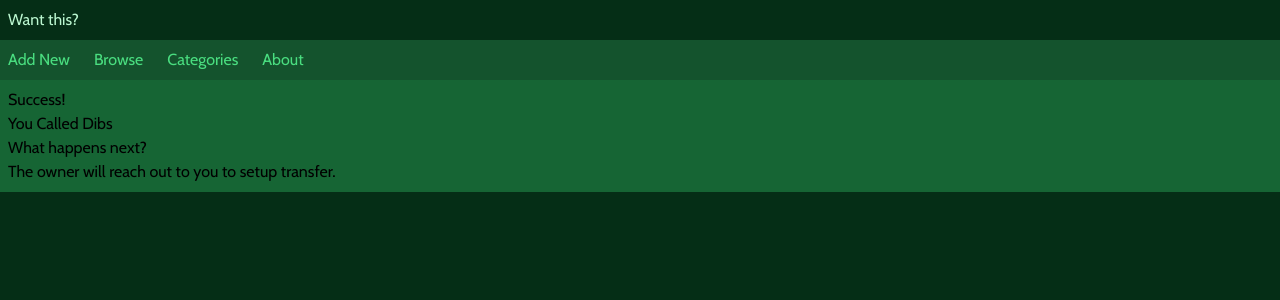
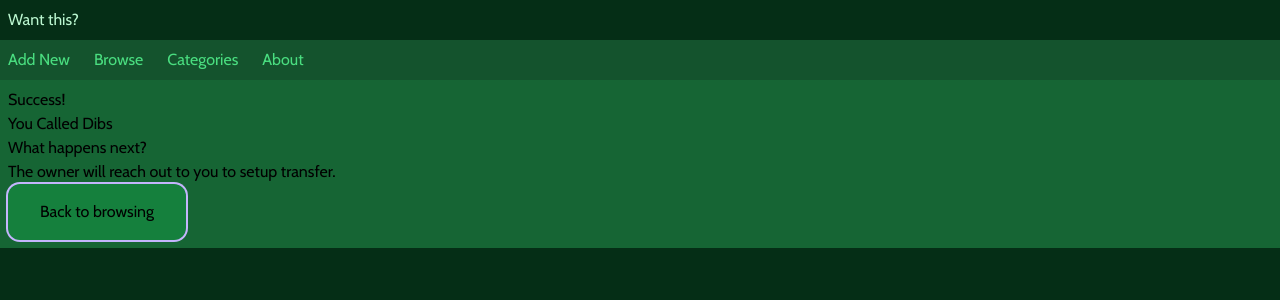
Before and after one commit to vkanicka/WhoCallsDibs, a Next.js app: page /item/1/calledDibs in a window 1280 px wide. Shown: the top 300 px of the page. Built offline with nearby package versions, Linux system fonts and the light colour scheme.

Commit message:
back to browsing button

```diff
--- a/src/app/item/[id]/calledDibs/page.tsx
+++ b/src/app/item/[id]/calledDibs/page.tsx
@@ -1,10 +1,18 @@
+'use client'
+import { useRouter } from "next/navigation";
+
 const CallDibsPage = () => {
+    const router = useRouter()
+    const handleClick = () => {
+        router.push('/browse/')
+    }
     return (
         <div>
             <h1>Success!</h1>
             <h2>You Called Dibs</h2>
             <h4>What happens next?</h4>
             <p>The owner will reach out to you to setup transfer.</p>
+            <button className="bg-green-700 ring-2 ring-violet-300 py-4 px-8 rounded-xl" onClick={handleClick}>Back to browsing</button>
         </div>
     )
 }
```
